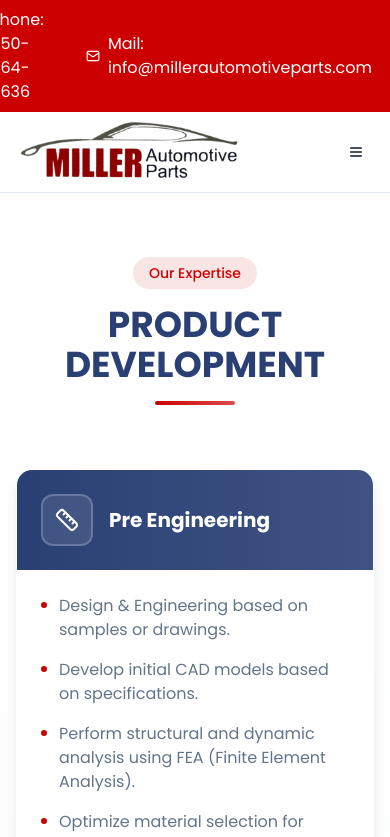
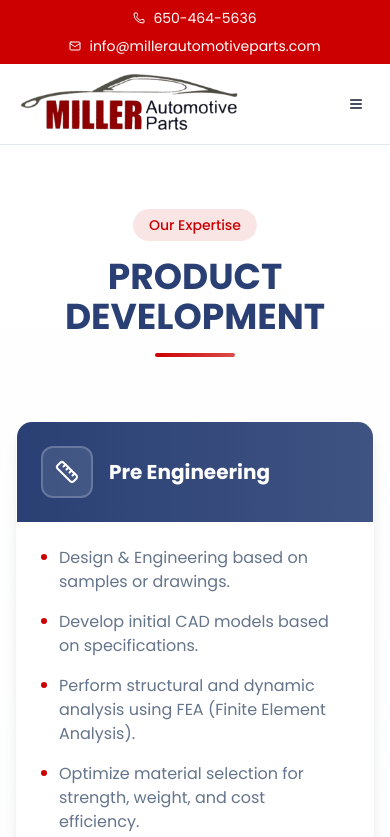
Before and after one commit to adworldmediaonline/millerautomotiveparts, a Next.js app: page / in a window 390 px wide. Shown: the top 837 px of the page. Built offline with nearby package versions, Linux system fonts and the light colour scheme.

Commit message:
Improve header contact info responsiveness with mobile-friendly layout

```diff
--- a/src/components/layout/header.tsx
+++ b/src/components/layout/header.tsx
@@ -92,20 +92,27 @@ export function Header() {
     <>
       {/* Contact Info Bar */}
       <div className="w-full bg-miller-red text-white py-2">
-        <div className="container flex justify-end gap-8">
+        <div className="container flex flex-col sm:flex-row justify-end gap-2 sm:gap-8">
           <a
             href="tel:650-464-5636"
-            className="flex items-center gap-2 hover:text-white/90"
+            className="flex items-center justify-center sm:justify-start gap-2 hover:text-white/90 text-sm sm:text-base"
           >
-            <Phone className="h-4 w-4" />
-            <span>Phone: 650-464-5636</span>
+            <Phone className="h-3 w-3 sm:h-4 sm:w-4" />
+            <span className="hidden xs:inline">Phone:</span>
+            <span>650-464-5636</span>
           </a>
           <a
             href="mailto:info@millerautomotiveparts.com"
-            className="flex items-center gap-2 hover:text-white/90"
+            className="flex items-center justify-center sm:justify-start gap-2 hover:text-white/90 text-sm sm:text-base"
           >
-            <Mail className="h-4 w-4" />
-            <span>Mail: info@millerautomotiveparts.com</span>
+            <Mail className="h-3 w-3 sm:h-4 sm:w-4" />
+            <span className="hidden xs:inline">Mail:</span>
+            <span className="hidden sm:inline">
+              info@millerautomotiveparts.com
+            </span>
+            <span className="inline sm:hidden">
+              info@millerautomotiveparts.com
+            </span>
           </a>
         </div>
       </div>
```
